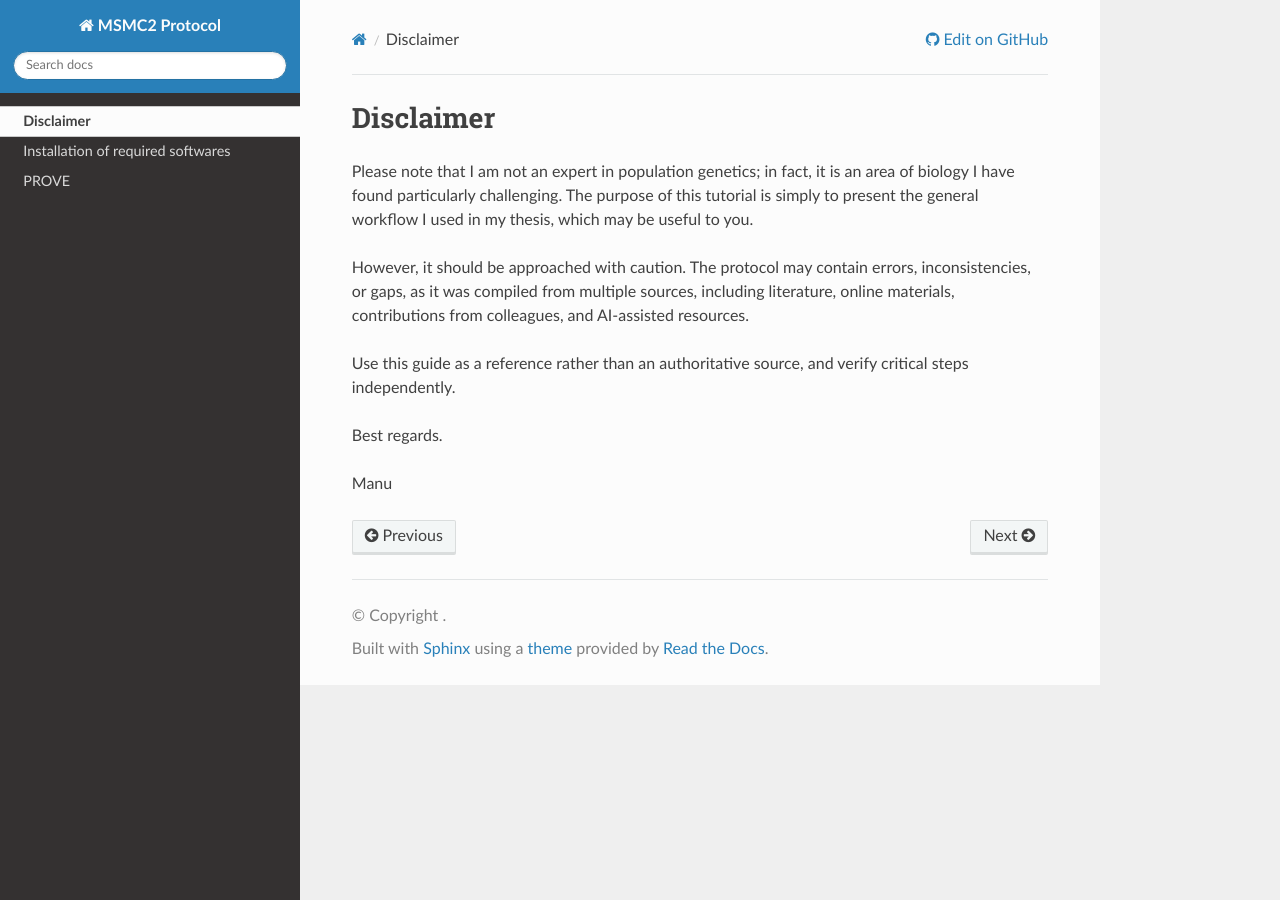
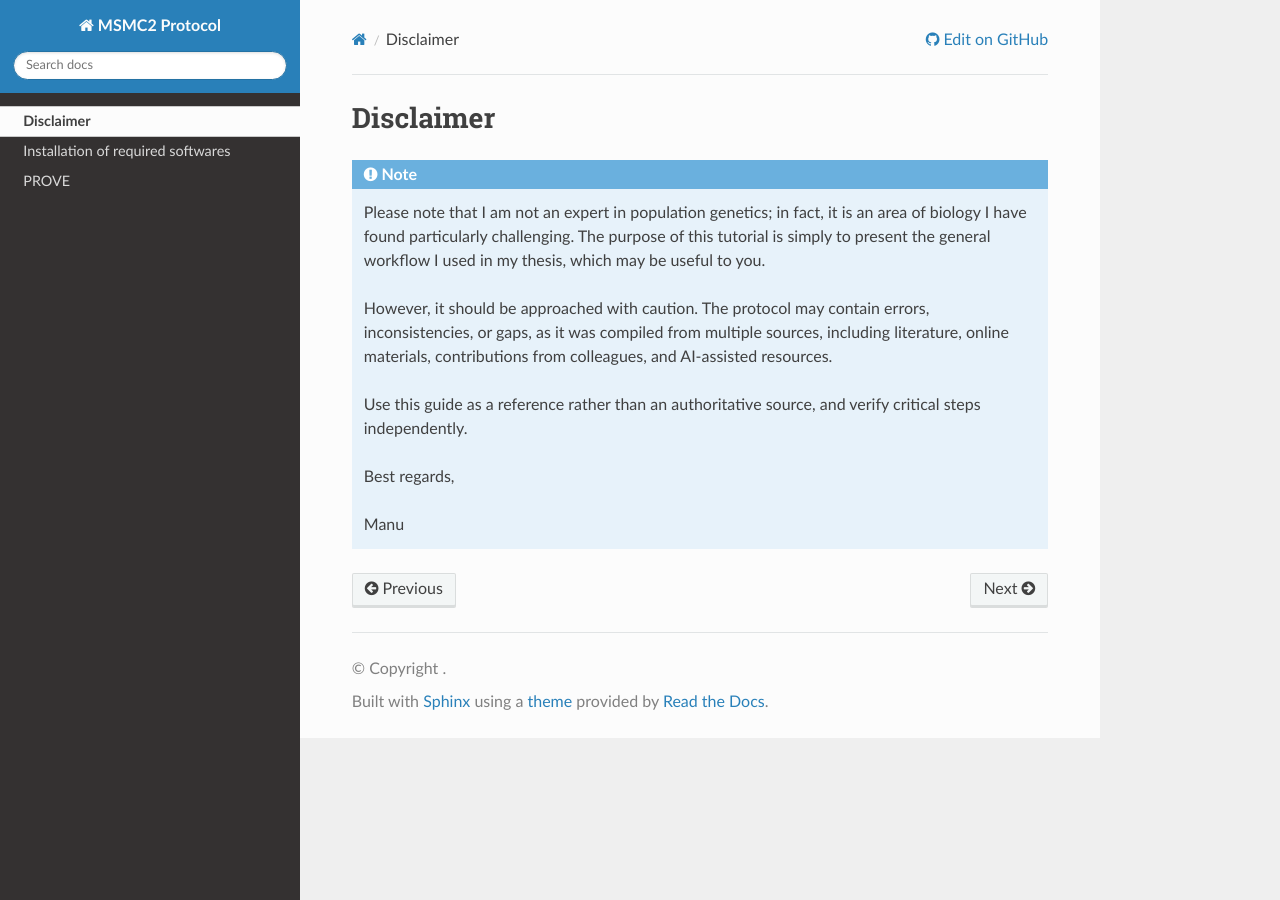
Before and after one commit to hoyosmanuel/MSMC2-Protocol, a Sphinx documentation site: the page built from docs/source/00_Tutorial_Overview.rst, in a window 1280 px wide. Built offline with Sphinx 7.4.7 and the Read the Docs theme 3.1.0, drawn with Linux system fonts in a browser that asks for light colours; some of the changed lines change nothing that is shown.

Commit message:
Update 00_Tutorial_Overview.rst

```diff
--- a/docs/source/00_Tutorial_Overview.rst
+++ b/docs/source/00_Tutorial_Overview.rst
@@ -1,12 +1,14 @@
 Disclaimer
-==================================
+==========
 
-Please note that I am not an expert in population genetics; in fact, it is an area of biology I have found particularly challenging. The purpose of this tutorial is simply to present the general workflow I used in my thesis, which may be useful to you.
+.. note::
 
-However, it should be approached with caution. The protocol may contain errors, inconsistencies, or gaps, as it was compiled from multiple sources, including literature, online materials, contributions from colleagues, and AI-assisted resources.
+   Please note that I am not an expert in population genetics; in fact, it is an area of biology I have found particularly challenging. The purpose of this tutorial is simply to present the general workflow I used in my thesis, which may be useful to you.
 
-Use this guide as a reference rather than an authoritative source, and verify critical steps independently.
+   However, it should be approached with caution. The protocol may contain errors, inconsistencies, or gaps, as it was compiled from multiple sources, including literature, online materials, contributions from colleagues, and AI-assisted resources.
 
-Best regards.
+   Use this guide as a reference rather than an authoritative source, and verify critical steps independently.
 
-Manu
+   Best regards,
+
+   Manu
```
